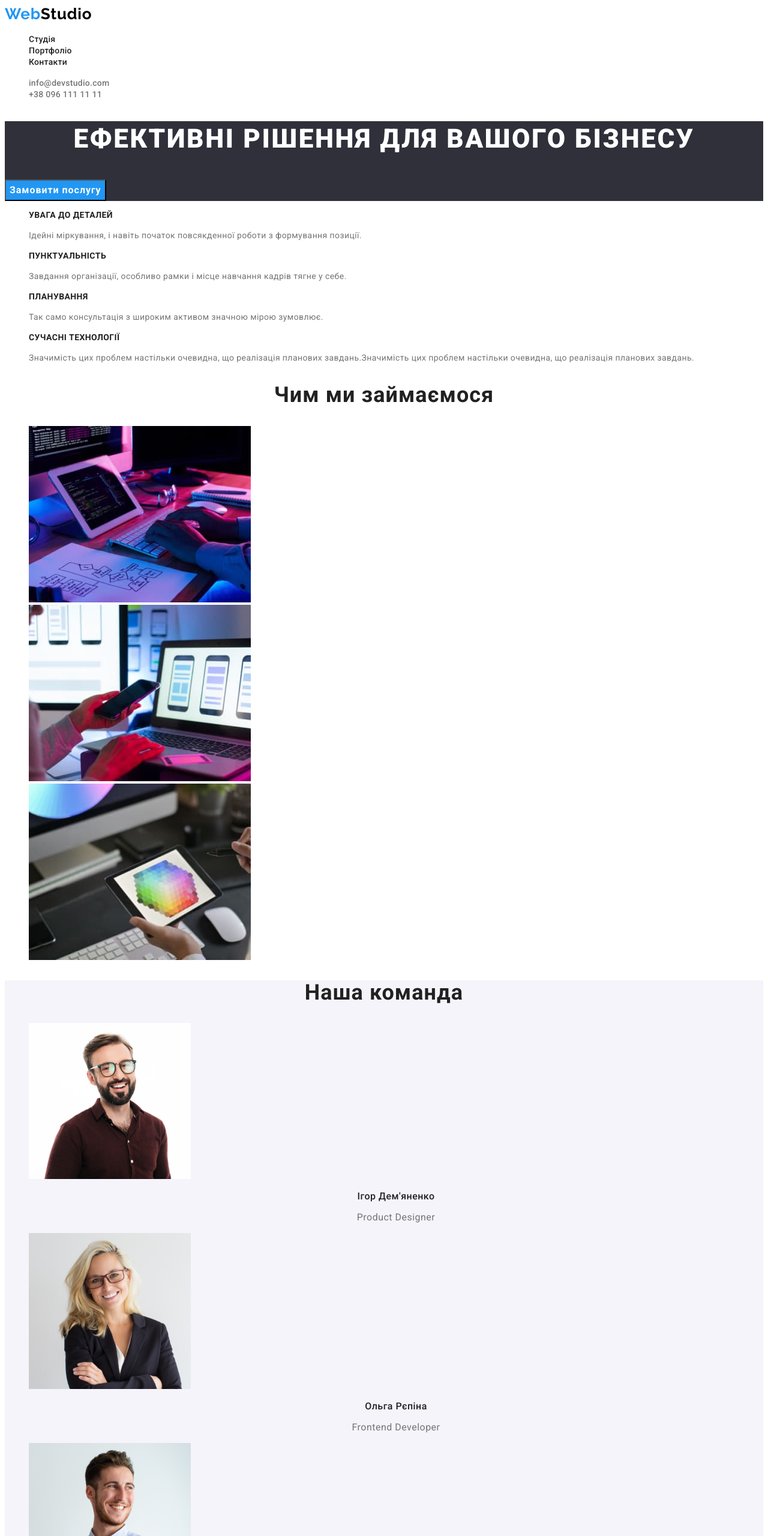
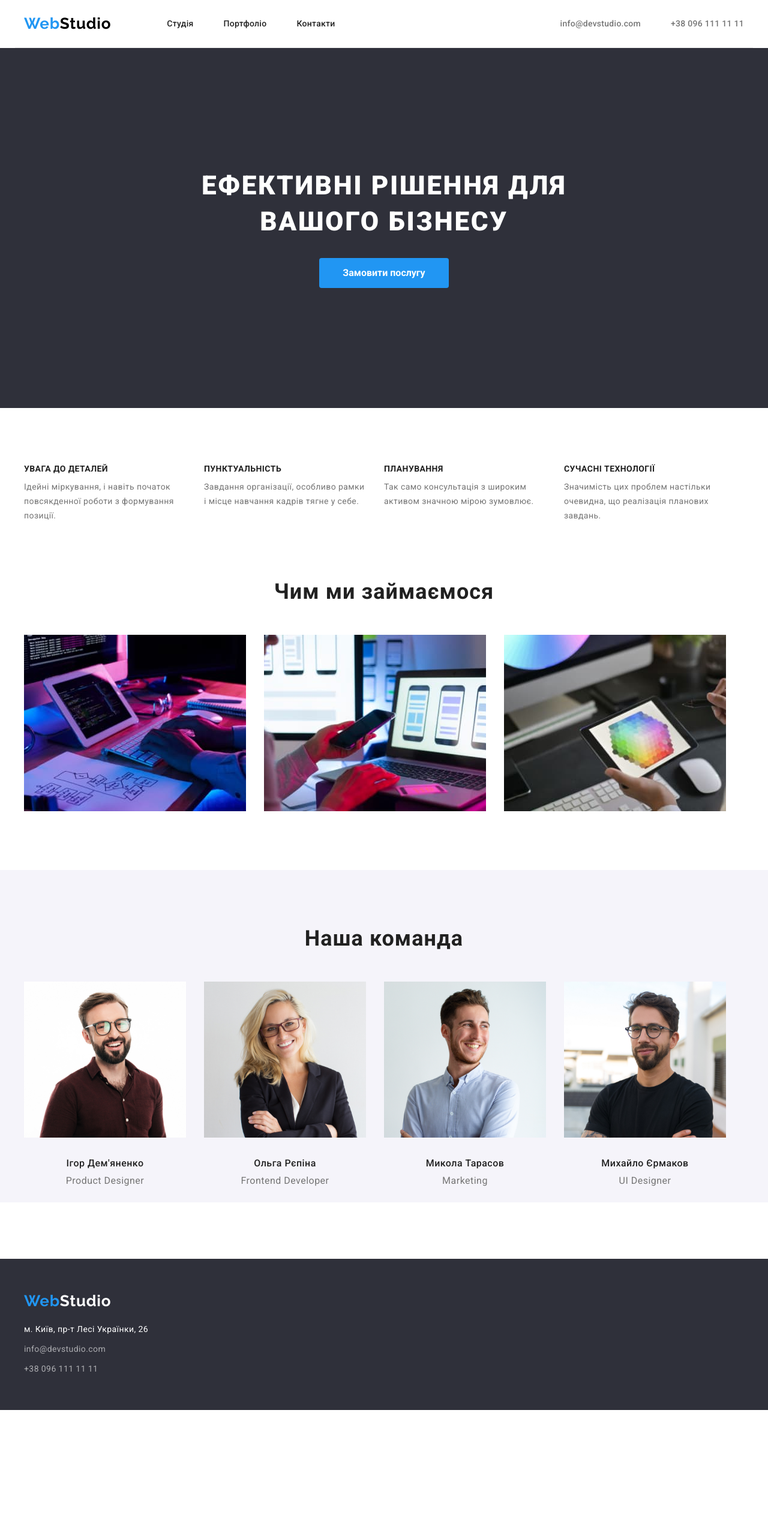
Before and after one commit to iEfir/goit-markup-hw-03, a plain HTML site: page index.html in a window 1280 px wide. Shown: the top 2560 px of the page at 60% size. After the commit the page ends 2350 px from the top, so only its background shows below. Drawn offline with nearby package versions, Linux system fonts and the light colour scheme.

Commit message:
finish index

```diff
--- a/css/styles.css
+++ b/css/styles.css
@@ -1,3 +1,39 @@
+*,
+*::before,
+*::after {
+  box-sizing: border-box;
+}
+
+p,
+h1,
+h2,
+h3,
+h4,
+h5,
+h6 {
+  margin: 0;
+}
+
+ul,
+ol {
+  margin: 0;
+  padding-left: 0;
+  list-style: none;
+}
+
+button {
+  cursor: pointer;
+}
+
+a {
+  color: currentColor;
+  text-decoration: none;
+}
+
+address {
+  font-style: normal;
+}
+
 :root {
   --logo-focus-hover-color: #2196f3;
   --title-color: #212121;
@@ -7,6 +43,42 @@
 .body {
   font-family: "roboto", sans-serif;
   background: #ffffff;
+}
+
+.container {
+  width: 1230px;
+  padding-left: 15px;
+  padding-right: 15px;
+  margin: 0 auto;
+}
+
+.container-header {
+  display: flex;
+  align-items: center;
+  height: 80px;
+  border-bottom: 1px solid #ececec;
+}
+
+.header-navigation {
+  display: flex;
+  align-items: center;
+}
+
+.index-header-list {
+  display: flex;
+  gap: 50px;
+}
+
+.contact-header-list {
+  margin-left: auto;
+}
+
+.container-header-contact {
+  margin-left: auto;
+}
+
+.container-header-portfolio {
+  margin-bottom: 94px;
 }
 
 .link-logo,
@@ -19,6 +91,10 @@
   letter-spacing: 0.03em;
   color: black;
   text-decoration: none;
+}
+
+.link-logo {
+  margin-right: 93px;
 }
 
 .web {
@@ -52,17 +128,28 @@
 }
 
 .index-hero {
+  margin-bottom: 94px;
   background: #2f303a;
+}
+
+.container-hero {
+  height: 600px;
+  display: flex;
+  align-items: center;
+  flex-direction: column;
 }
 
 .index-tagline {
   font-weight: 900;
   font-size: 44px;
   line-height: 1.36;
-  text-align: center;
   letter-spacing: 0.06em;
   text-transform: uppercase;
   color: #ffffff;
+  margin-bottom: 30px;
+  width: 696px;
+  text-align: center;
+  margin-top: 200px;
 }
 
 .index-btn {
@@ -70,17 +157,31 @@
   font-weight: var(--title-logo-font-weight);
   font-size: 16px;
   line-height: 1.88;
-  display: flex;
-  align-items: center;
-  text-align: center;
-  letter-spacing: 0.06em;
   color: #ffffff;
   background: var(--logo-focus-hover-color);
   cursor: pointer;
+  min-width: 216px;
+  height: 50px;
+  border: 0px;
+  border-radius: 4px;
+}
+
+.container-index-peculiarities {
+  display: flex;
+  margin-bottom: 94px;
+}
+
+.index-hero-list {
+  display: flex;
+  gap: 30px;
 }
 
 .index-list {
   list-style: none;
+}
+
+.index-list-item {
+  width: 270px;
 }
 
 .index-content {
@@ -90,6 +191,7 @@
   letter-spacing: 0.03em;
   text-transform: uppercase;
   color: var(--title-color);
+  padding-bottom: 10px;
 }
 
 .index-description {
@@ -107,10 +209,44 @@
   text-align: center;
   letter-spacing: 0.03em;
   color: var(--title-color);
+  margin-bottom: 50px;
+}
+
+.index-list-activity {
+  display: flex;
+  gap: 30px;
+}
+
+.container-activity {
+  margin-bottom: 94px;
 }
 
 .team {
   background: #f5f4fa;
+}
+
+.index-list-team {
+  display: flex;
+  gap: 30px;
+  margin-bottom: 94px;
+}
+
+.team-item {
+  width: 270px;
+  height: 368px;
+}
+
+.team-item:last-child {
+  margin-right: 0px;
+}
+
+.team-photo {
+  margin-bottom: 30px;
+}
+
+.team-tagline {
+  padding-top: 94px;
+  margin-bottom: 50px;
 }
 
 .team-name {
@@ -120,6 +256,7 @@
   text-align: center;
   letter-spacing: 0.03em;
   color: var(--title-color);
+  margin-bottom: 10px;
 }
 
 .team-activity {
@@ -128,10 +265,21 @@
   text-align: center;
   letter-spacing: 0.03em;
   color: #757575;
+  padding-bottom: 30px;
 }
 
 .portfolio-list {
   list-style: none;
+}
+
+.portfolio-list-btn {
+  text-align: center;
+  margin-bottom: 34px;
+}
+
+.portfolio-list-btn-item {
+  display: inline;
+  margin-right: 8px;
 }
 
 .filter-btn {
@@ -144,6 +292,12 @@
   background-color: #f5f4fa;
   color: #212121;
   cursor: pointer;
+  padding: 6px 22px;
+  border: 0px;
+}
+
+.filter-btn:last-child {
+  margin-right: 0px;
 }
 
 .filter-btn:hover,
@@ -151,6 +305,10 @@
   color: #ffffff;
   background: var(--logo-focus-hover-color);
 }
+
+/* .portfolio-hero-item {
+  border: 1px solid #EEEEEE;
+} */
 
 .hero-content {
   font-weight: var(--title-logo-font-weight);
@@ -167,7 +325,12 @@
 }
 
 .footer-logo {
+  margin-bottom: 20px;
   color: #ffffff;
+}
+
+.footer-item:not(:last-child) {
+  margin-bottom: 9px;
 }
 
 .web-footer {
@@ -197,5 +360,13 @@
 }
 
 .footer {
+  height: 252px;
   background: #2f303a;
 }
+
+.container-footer {
+  height: 252px;
+  display: flex;
+  flex-direction: column;
+  justify-content: center;
+}
--- a/index.html
+++ b/index.html
@@ -11,15 +11,23 @@
       href="https://fonts.googleapis.com/css2?family=Raleway:wght@700&family=Roboto:wght@400;500;700;900&display=swap"
       rel="stylesheet"
     />
+    <link
+      rel="stylesheet"
+      href="https://cdnjs.cloudflare.com/ajax/libs/modern-normalize/1.1.0/modern-normalize.min.css"
+      integrity="sha512-wpPYUAdjBVSE4KJnH1VR1HeZfpl1ub8YT/NKx4PuQ5NmX2tKuGu6U/JRp5y+Y8XG2tV+wKQpNHVUX03MfMFn9Q=="
+      crossorigin="anonymous"
+      referrerpolicy="no-referrer"
+    />
     <link rel="stylesheet" href="./css/styles.css" />
   </head>
   <body class="body">
     <header class="header">
-      <nav class="navigation">
+      <div class="container container-header">
+        <nav class="header-navigation">
           <a class="link-logo" href="index.html">
             <span class="web">Web</span>Studio
           </a>
-        <ul class="index-list">
+          <ul class="index-header-list">
             <li>
               <a class="navigation-link" href="index.html">Студія</a>
             </li>
@@ -31,60 +39,67 @@
             </li>
           </ul>
         </nav>
-      <ul class="index-list">
-        <li>
+        <ul class="index-header-list contact-header-list">
+          <li class="contact-header-item">
             <a class="contact-link" href="mailto:info@devstudio.com"
               >info@devstudio.com</a
             >
           </li>
-        <li>
-          <a class="contact-link" href="tel:+380961111111">+38 096 111 11 11</a>
+          <li class="contact-header-item">
+            <a class="contact-link" href="tel:+380961111111"
+              >+38 096 111 11 11</a
+            >
           </li>
         </ul>
+      </div>
     </header>
 
     <main class="index-main">
       <section class="index-hero">
+        <div class="container container-hero">
           <h1 class="index-tagline">Ефективні рішення для вашого бізнесу</h1>
           <button class="index-btn" type="button">Замовити послугу</button>
+        </div>
       </section>
 
       <section class="index-peculiarities">
-        <ul class="index-list">
-          <li>
+        <div class="container container-index-peculiarities">
+          <ul class="index-list index-hero-list">
+            <li class="index-list-item">
               <h3 class="index-content">УВАГА ДО ДЕТАЛЕЙ</h3>
               <p class="index-description">
                 Ідейні міркування, і навіть початок повсякденної роботи з
                 формування позиції.
               </p>
             </li>
-          <li>
+            <li class="index-list-item">
               <h3 class="index-content">ПУНКТУАЛЬНІСТЬ</h3>
               <p class="index-description">
-              Завдання організації, особливо рамки і місце навчання кадрів тягне
-              у себе.
+                Завдання організації, особливо рамки і місце навчання кадрів
+                тягне у себе.
               </p>
             </li>
-          <li>
+            <li class="index-list-item">
               <h3 class="index-content">ПЛАНУВАННЯ</h3>
               <p class="index-description">
                 Так само консультація з широким активом значною мірою зумовлює.
               </p>
             </li>
-          <li>
+            <li class="index-list-item">
               <h3 class="index-content">СУЧАСНІ ТЕХНОЛОГІЇ</h3>
               <p class="index-description">
-              Значимість цих проблем настільки очевидна, що реалізація планових
-              завдань.Значимість цих проблем настільки очевидна, що реалізація
+                Значимість цих проблем настільки очевидна, що реалізація
                 планових завдань.
               </p>
             </li>
           </ul>
+        </div>
       </section>
 
       <section class="activity">
+        <div class="container container-activity">
           <h2 class="activity-text">Чим ми займаємося</h2>
-        <ul class="index-list">
+          <ul class="index-list index-list-activity">
             <li class="activity-item">
               <img src="./img/img.jpg" alt="Работа с графикой" width="370" />
             </li>
@@ -95,36 +110,60 @@
               <img src="./img/img2.jpg" alt="Работа с графикой" width="370" />
             </li>
           </ul>
+        </div>
       </section>
 
       <section class="team">
+        <div class="container container-team">
           <h2 class="team-tagline">Наша команда</h2>
-        <ul class="index-list">
+          <ul class="index-list index-list-team">
             <li class="team-item">
-            <img src="./img/photo1.jpg" alt="Фото сотрудника" width="270" />
+              <img
+                class="team-photo"
+                src="./img/photo1.jpg"
+                alt="Фото сотрудника"
+                width="270"
+              />
               <h3 class="team-name">Ігор Дем'яненко</h3>
               <p class="team-activity">Product Designer</p>
             </li>
             <li class="team-item">
-            <img src="./img/photo2.jpg" alt="Фото сотрудника" width="270" />
+              <img
+                class="team-photo"
+                src="./img/photo2.jpg"
+                alt="Фото сотрудника"
+                width="270"
+              />
               <h3 class="team-name">Ольга Рєпіна</h3>
               <p class="team-activity">Frontend Developer</p>
             </li>
             <li class="team-item">
-            <img src="./img/photo3.jpg" alt="Фото сотрудника" width="270" />
+              <img
+                class="team-photo"
+                src="./img/photo3.jpg"
+                alt="Фото сотрудника"
+                width="270"
+              />
               <h3 class="team-name">Микола Тарасов</h3>
               <p class="team-activity">Marketing</p>
             </li>
             <li class="team-item">
-            <img src="./img/photo4.jpg" alt="Фото сотрудника" width="270" />
+              <img
+                class="team-photo"
+                src="./img/photo4.jpg"
+                alt="Фото сотрудника"
+                width="270"
+              />
               <h3 class="team-name">Михайло Єрмаков</h3>
               <p class="team-activity">UI Designer</p>
             </li>
           </ul>
+        </div>
       </section>
     </main>
 
     <footer class="footer">
+      <div class="container container-footer">
         <a class="footer-logo" href="">
           <span class="web-footer">Web</span>Studio
         </a>
@@ -147,6 +186,7 @@
             </li>
           </ul>
         </address>
+      </div>
     </footer>
   </body>
 </html>
```
Also changed, not shown: portfolio.html (+29 -16 lines). Lines whose indentation alone changed are shown as unchanged.
